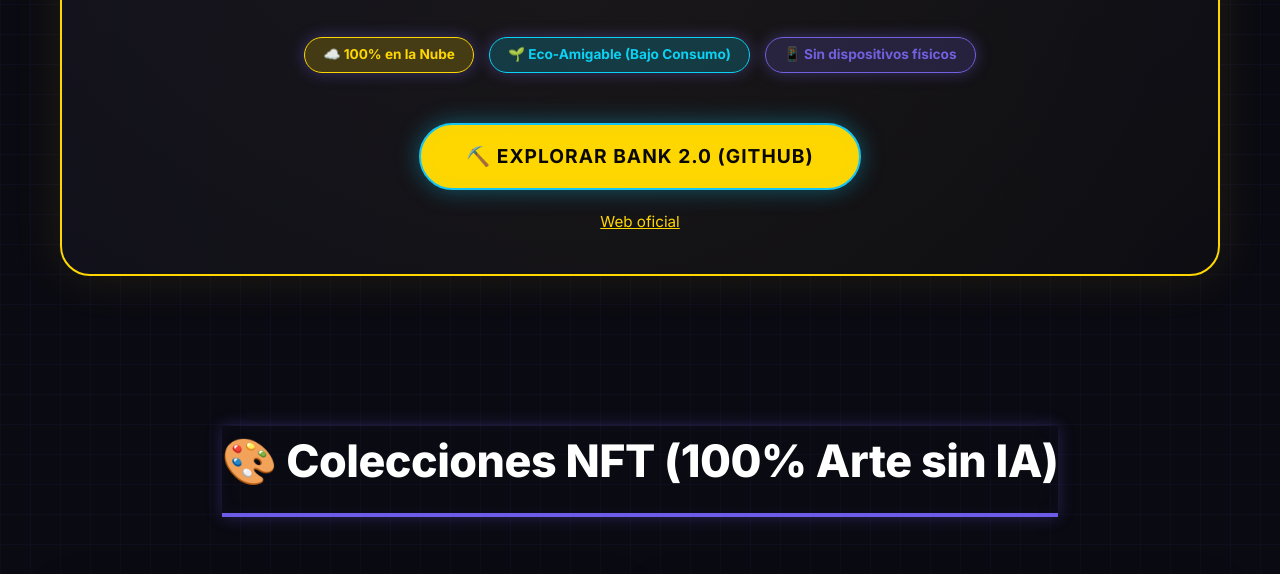
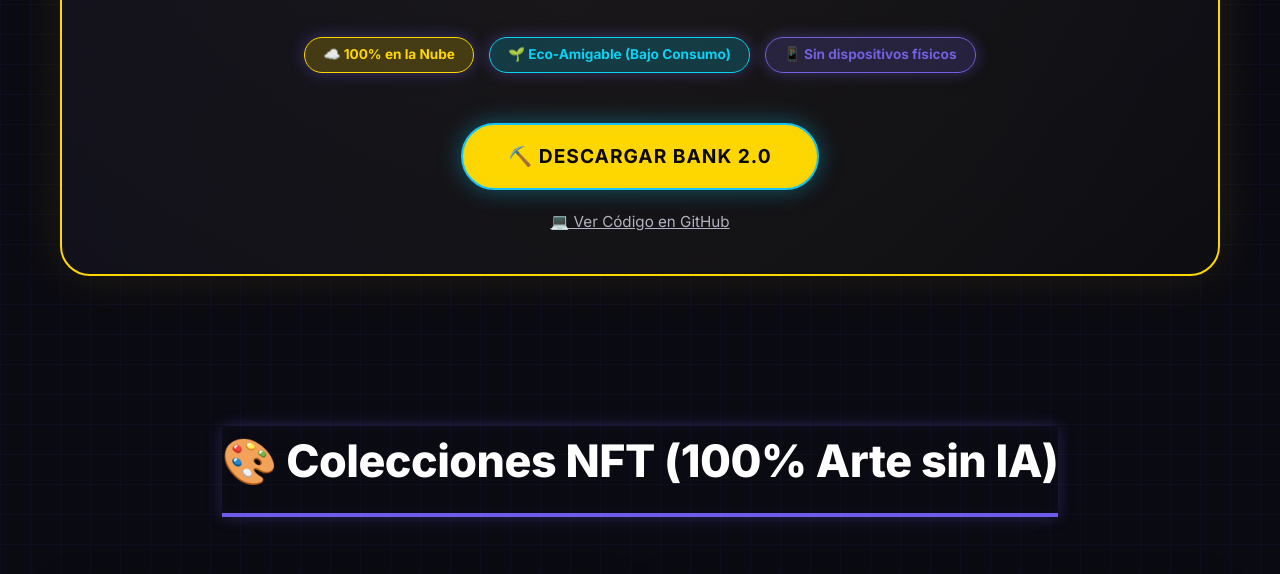
Before and after one commit to MaxStudiotoken/MaxStudio, a plain HTML site: page index.html in a window 1280 px wide. Shown: the part 3086-3660 px from the top of the page. Drawn offline with Linux system fonts and the light colour scheme.

Commit message:
Update index.html

```diff
--- a/index.html
+++ b/index.html
@@ -21,7 +21,6 @@
             color: #e0e0e0;
             line-height: 1.6;
             overflow-x: hidden;
-            /* Fondo de cuadrícula sutil para un look más de creador/dev */
             background-image:
                 linear-gradient(rgba(108, 92, 231, 0.05) 1px, transparent 1px),
                 linear-gradient(90deg, rgba(108, 92, 231, 0.05) 1px, transparent 1px);
@@ -93,8 +92,12 @@
         .card img:hover { transform: scale(1.1) rotate(2deg); box-shadow: 0 0 40px rgba(108, 92, 231, 0.4); }
         .card h3 { color: #ffffff; font-size: 1.5rem; margin-bottom: 12px; text-shadow: 0 0 15px rgba(108, 92, 231, 0.5); font-weight: 700; }
         .card p { color: #b0b0c8; margin-bottom: 20px; font-size: 0.95rem; line-height: 1.5; flex-grow: 1; }
+
+        /* Estilo unificado para los botones de las tarjetas */
         .card a { color: #00d2ff; text-decoration: none; font-weight: 700; transition: 0.3s; word-break: break-all; display: inline-block; padding: 8px 16px; border-radius: 30px; background: rgba(0, 210, 255, 0.1); }
         .card a:hover { color: #000; background: #00d2ff; text-decoration: none; box-shadow: 0 0 20px rgba(0, 210, 255, 0.5); }
+        .card a.secondary-link { background: transparent; color: #b0b0c8; font-size: 0.85rem; padding: 4px; margin-top: 5px; }
+        .card a.secondary-link:hover { background: transparent; color: #ffffff; text-decoration: underline; box-shadow: none; }
 
         .badge { display: inline-block; background: #6c5ce7; color: white; padding: 6px 18px; border-radius: 20px; font-size: 0.85rem; font-weight: 700; margin-top: 10px; box-shadow: 0 0 15px rgba(108, 92, 231, 0.4); }
         .badge-new { background: #ffd700; color: #000; animation: blink 1.5s infinite; box-shadow: 0 0 20px rgba(255, 215, 0, 0.6); }
@@ -221,7 +224,6 @@
         <div class="mining-section">
             <span class="badge badge-new" style="position: absolute; top: 20px; right: 20px; font-size: 1rem; padding: 8px 20px;">¡NUEVO!</span>
 
-            <!-- Contenedor para los logos -->
             <div style="display: flex; justify-content: center; align-items: center; gap: 20px; margin-bottom: 20px; flex-wrap: wrap;">
                 <img src="banert_miner.png" alt="Banner Bank2.0" style="max-width: 100%; height: auto; max-height: 120px; border-radius: 15px; box-shadow: 0 0 30px rgba(255,215,0,0.3);" onerror="this.style.display='none'"/>
                 <img src="logo_minado_bank2.png" alt="Logo Bank2.0" class="mining-logo" onerror="this.style.display='none'"/>
@@ -241,13 +243,12 @@
                 <span class="badge" style="background:rgba(108, 92, 231, 0.2); color:#6c5ce7; border: 1px solid #6c5ce7;">📱 Sin dispositivos físicos</span>
             </div>
 
-            <a href="https://github.com/MaxStudiotoken/bank20-mining" target="_blank" class="btn-neon" style="background: #ffd700; color: #000; border-color: #ffe066; box-shadow: 0 0 40px rgba(255, 215, 0, 0.4);">
-                ⛏️ Explorar Bank 2.0 (GitHub)
+            <a href="https://play.google.com/store/apps/details?id=com.bank20.mining" target="_blank" class="btn-neon" style="background: #ffd700; color: #000; border-color: #ffe066; box-shadow: 0 0 40px rgba(255, 215, 0, 0.4);">
+                ⛏️ Descargar Bank 2.0
             </a>
             <br />
-            <!-- Enlace provisional a la web de minería si la tienes -->
-            <a href="https://maxstudiotoken.github.io/bank20-mining/" target="_blank" style="font-size:0.95rem; color:#ffd700; display:inline-block; margin-top:20px; text-decoration: underline;" data-i18n="btn_web">
-                🌐 Web oficial de Minería
+            <a href="https://github.com/MaxStudiotoken/bank20-mining" target="_blank" style="font-size:0.95rem; color:#b0b0c8; display:inline-block; margin-top:20px; text-decoration: underline;">
+                💻 Ver Código en GitHub
             </a>
         </div>
 
@@ -354,7 +355,7 @@
                 <p data-i18n="securemap_desc">Analiza tu red WiFi y detecta intrusos.</p>
                 <a href="https://play.google.com/store/apps/details?id=vargas.maximo.securemap" target="_blank" data-i18n="btn_download">Descargar →</a>
                 <br />
-                <a href="https://maxstudiotoken.github.io/cybersecurity-securemap/" target="_blank" style="font-size:0.85rem; color:#b0b0c8; background: none;" data-i18n="btn_web">Web oficial</a>
+                <a href="https://maxstudiotoken.github.io/cybersecurity-securemap/" target="_blank" class="secondary-link" data-i18n="btn_web">Web oficial</a>
             </div>
             <div class="card">
                 <img src="malvioraantivirus.png" alt="Malviora" class="app-icon" onerror="this.style.display='none'; this.parentElement.querySelector('.app-fallback').style.display='flex';" />
@@ -363,7 +364,7 @@
                 <p data-i18n="malviora_desc">Antivirus gratuito que escanea tu dispositivo.</p>
                 <a href="https://play.google.com/store/apps/details?id=vargas.maximo.malviora" target="_blank" data-i18n="btn_download">Descargar →</a>
                 <br />
-                <a href="https://maxstudiotoken.github.io/malviora-antivirus/" target="_blank" style="font-size:0.85rem; color:#b0b0c8; background: none;" data-i18n="btn_web">Web oficial</a>
+                <a href="https://maxstudiotoken.github.io/malviora-antivirus/" target="_blank" class="secondary-link" data-i18n="btn_web">Web oficial</a>
             </div>
             <div class="card">
                 <img src="vpnfree.png" alt="VPNFree" class="app-icon" onerror="this.style.display='none'; this.parentElement.querySelector('.app-fallback').style.display='flex';" />
@@ -372,7 +373,7 @@
                 <p data-i18n="vpnfree_desc">Navega anónimo y seguro sin dejar rastro.</p>
                 <a href="https://play.google.com/store/apps/details?id=vargas.maximo.vpnfree" target="_blank" data-i18n="btn_download">Descargar →</a>
                 <br />
-                <a href="https://maxstudiotoken.github.io/vpnfree/" target="_blank" style="font-size:0.85rem; color:#b0b0c8; background: none;" data-i18n="btn_web">Web oficial</a>
+                <a href="https://maxstudiotoken.github.io/vpnfree/" target="_blank" class="secondary-link" data-i18n="btn_web">Web oficial</a>
             </div>
         </div>
 
@@ -398,7 +399,9 @@
                 <div class="app-fallback" style="display:none; font-size:4rem; margin-bottom:10px;">✂️</div>
                 <h3>EditVideoFree</h3>
                 <p>Edita tus vídeos de forma rápida y gratuita directamente desde el navegador.</p>
-                <a href="https://maxstudiotoken.github.io/EditVideoFree/" target="_blank" data-i18n="btn_web">Web oficial →</a>
+                <a href="https://play.google.com/store/apps/details?id=vargas.maximo.editvideofreeevf" target="_blank" class="btn-download" style="background: rgba(0, 210, 255, 0.2); border: 1px solid #00d2ff; color: #00d2ff; margin-bottom: 5px;">📲 Descargar en Google Play</a>
+                <br />
+                <a href="https://maxstudiotoken.github.io/EditVideoFree/" target="_blank" class="secondary-link" data-i18n="btn_web">Web oficial</a>
             </div>
 
             <!-- NAC Note -->
@@ -407,7 +410,9 @@
                 <div class="app-fallback" style="display:none; font-size:4rem; margin-bottom:10px;">📝</div>
                 <h3>NAC Note</h3>
                 <p>Alarma y contabilidad. Mantén tus finanzas y recordatorios bajo control.</p>
-                <a href="https://maxstudiotoken.github.io/NAC-NOTE-ALARMA-CONTABILIDAD_WEB/" target="_blank" data-i18n="btn_web">Web oficial →</a>
+                <a href="https://play.google.com/store/apps/details?id=vargas.maximo.notepro" target="_blank" class="btn-download" style="background: rgba(0, 210, 255, 0.2); border: 1px solid #00d2ff; color: #00d2ff; margin-bottom: 5px;">📲 Descargar en Google Play</a>
+                <br />
+                <a href="https://maxstudiotoken.github.io/NAC-NOTE-ALARMA-CONTABILIDAD_WEB/" target="_blank" class="secondary-link" data-i18n="btn_web">Web oficial</a>
             </div>
 
             <!-- Traductor -->
@@ -416,7 +421,7 @@
                 <div class="app-fallback" style="display:none; font-size:4rem; margin-bottom:10px;">🌐</div>
                 <h3>Traductor</h3>
                 <p>Traduce texto y documentos de forma rápida y sencilla.</p>
-                <a href="#" target="_blank" data-i18n="btn_web">Web oficial →</a>
+                <a href="https://play.google.com/store/apps/details?id=vargas.maximo.multitraductor" target="_blank" class="btn-download" style="background: rgba(0, 210, 255, 0.2); border: 1px solid #00d2ff; color: #00d2ff; margin-bottom: 5px;">📲 Descargar en Google Play</a>
             </div>
 
             <!-- Hot Wheels Scanner -->
@@ -427,7 +432,7 @@
                 <p data-i18n="hotwheels_desc">Escanea tus coches Hot Wheels.</p>
                 <a href="https://play.google.com/store/apps/details?id=vargas.maximo.hotwheelsscanner" target="_blank" data-i18n="btn_download">Descargar →</a>
                 <br />
-                <a href="https://maxstudiotoken.github.io/hotwheels-scanner/" target="_blank" style="font-size:0.85rem; color:#b0b0c8; background: none;" data-i18n="btn_web">Web oficial</a>
+                <a href="https://maxstudiotoken.github.io/hotwheels-scanner/" target="_blank" class="secondary-link" data-i18n="btn_web">Web oficial</a>
             </div>
 
             <!-- Pokémon Scanner -->
@@ -438,7 +443,7 @@
                 <p data-i18n="pokemon_desc">Escanea tus cartas Pokémon.</p>
                 <a href="https://play.google.com/store/apps/details?id=vargas.maximo.pokemoncardscanner" target="_blank" data-i18n="btn_download">Descargar →</a>
                 <br />
-                <a href="https://maxstudiotoken.github.io/pokemon-card-scanner-2026/" target="_blank" style="font-size:0.85rem; color:#b0b0c8; background: none;" data-i18n="btn_web">Web oficial</a>
+                <a href="https://maxstudiotoken.github.io/pokemon-card-scanner-2026/" target="_blank" class="secondary-link" data-i18n="btn_web">Web oficial</a>
             </div>
 
             <!-- SecureVault -->
@@ -476,7 +481,7 @@
                 <p data-i18n="neon_desc">Crea mensajes con letras de neón.</p>
                 <a href="https://play.google.com/store/apps/details?id=vargas.maximo.neonmessages" target="_blank" data-i18n="btn_download">Descargar →</a>
                 <br />
-                <a href="https://maxstudiotoken.github.io/neon-messages-party/" target="_blank" style="font-size:0.85rem; color:#b0b0c8; background: none;" data-i18n="btn_web">Web oficial</a>
+                <a href="https://maxstudiotoken.github.io/neon-messages-party/" target="_blank" class="secondary-link" data-i18n="btn_web">Web oficial</a>
             </div>
         </div>
 
```
